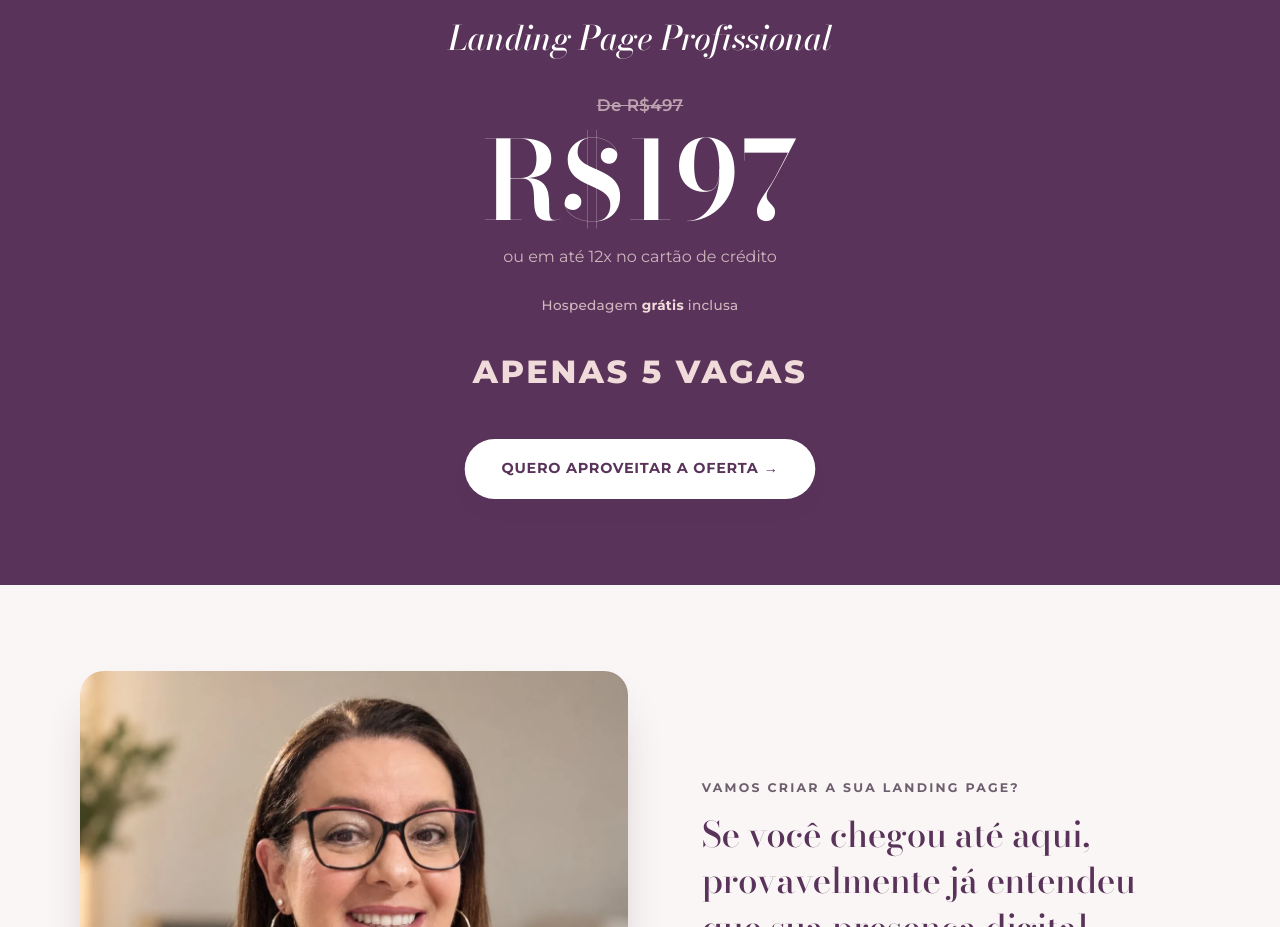
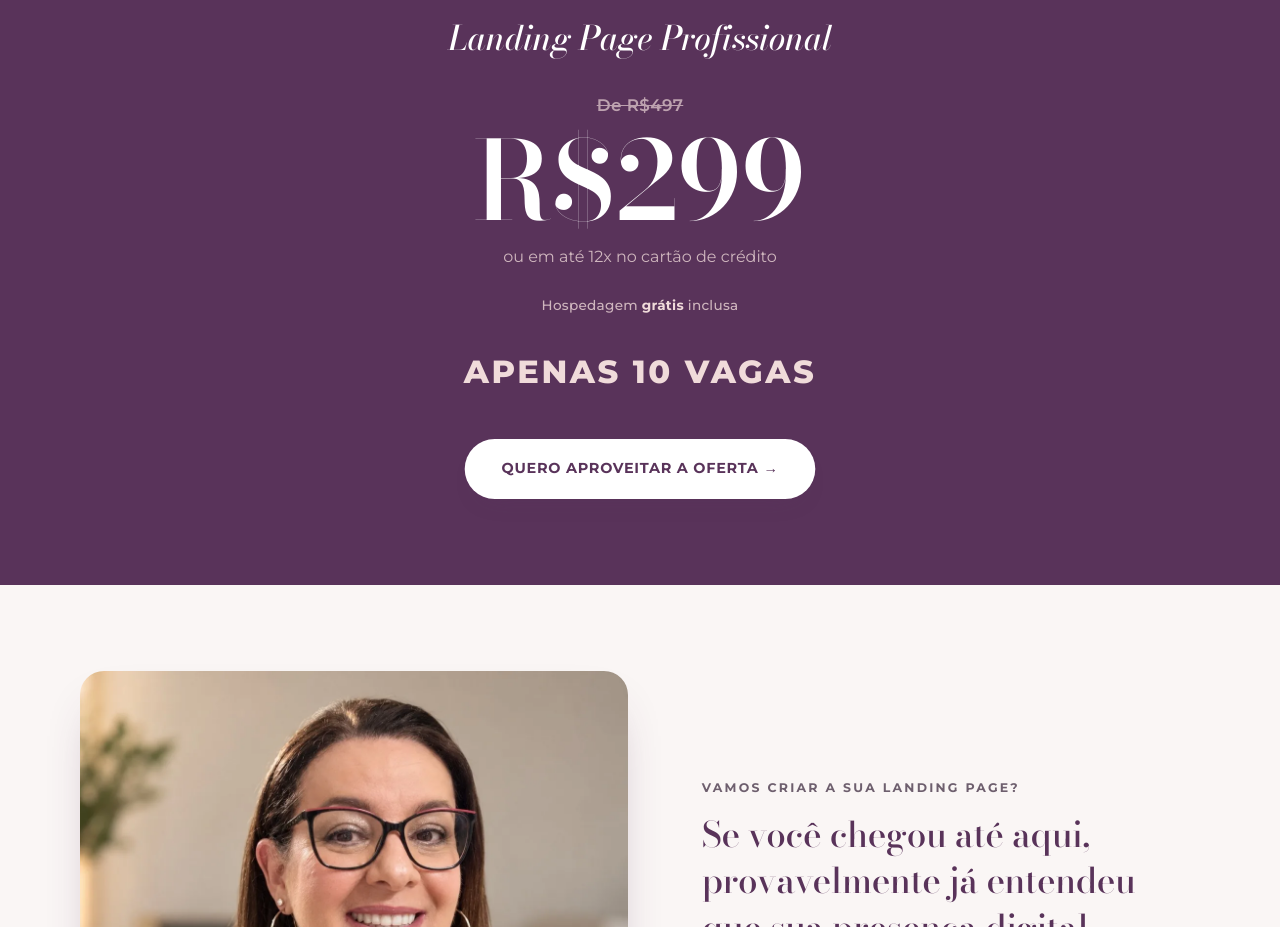
Before and after one commit to melrisarausa-sys/webdesigner-melri, a plain HTML site: page index.html in a window 1280 px wide. Shown: the part 7230-8157 px from the top of the page. Drawn offline with nearby package versions, Linux system fonts and the light colour scheme.

Commit message:
Add files via upload

```diff
--- a/index.html
+++ b/index.html
@@ -837,10 +837,10 @@ src="https://www.facebook.com/tr?id=394909628869399&ev=PageView&noscript=1"
       <h2 class="oferta-title">Landing Page Profissional</h2>
       <div class="oferta-price-row">
         <span class="oferta-price-old">De R$497</span>
-        <span class="oferta-price">R$197</span>
+        <span class="oferta-price">R$299</span>
         <span class="oferta-parcelas">ou em até 12x no cartão de crédito</span>
         <span class="oferta-hospedagem">Hospedagem <strong>grátis</strong> inclusa</span>
-        <span class="oferta-urgencia">Apenas 5 vagas</span>
+        <span class="oferta-urgencia">Apenas 10 vagas</span>
       </div>
       <div class="cta-row">
         <a class="cta cta-white pulse" href="https://wa.me/5548988020554?text=Quero%20aproveitar%20a%20oferta" target="_blank" rel="noopener">Quero aproveitar a oferta →</a>
```
